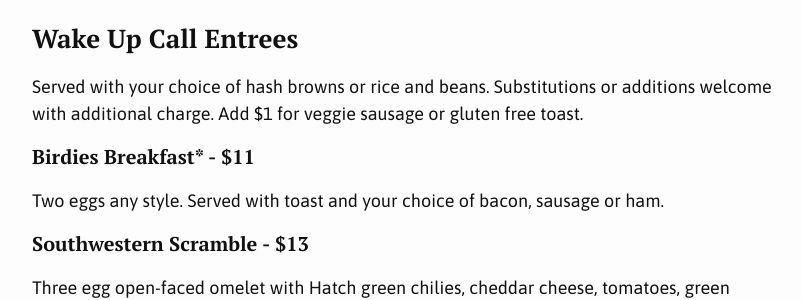
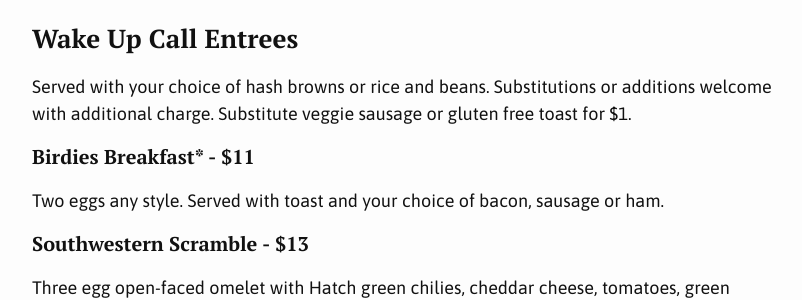
Before and after one commit to birdiescafe/birdiescafe.github.io, a Jekyll site: the page built from menu_081818.md, in a window 1280 px wide and 900 px high, scrolled down 725 px. Shown: the part 184-484 px from the top of the window, without its empty margins (238-1040 px from the left). Built offline with Jekyll 4.4.1, drawn with Linux system fonts in a browser that asks for light colours; part of the change alters nothing that is shown; some of the changed text lies outside the part shown.

Commit message:
Update menu_081818.md

```diff
--- a/menu_081818.md
+++ b/menu_081818.md
@@ -12,7 +12,7 @@ permalink: /menu_081217/
 7 a.m. to 2-ish
 
 ### Wake Up Call Entrees
-Served with your choice of hash browns or rice and beans. Substitutions or additions welcome with additional charge. Add $1 for veggie sausage or gluten free toast.
+Served with your choice of hash browns or rice and beans. Substitutions or additions welcome with additional charge. Substitute veggie sausage or gluten free toast for $1.
 
 #### Birdies Breakfast* - $11
 Two eggs any style. Served with toast and your choice of bacon, sausage or ham.
@@ -187,7 +187,7 @@ Nitro Coffee, Hazelnut Vodka, Baileys, Kahlua and Chocolate.
 House bubbles, raspberry vodka, pineapple and pomegranate.
 
 ### Non-Alcoholic Beverages
-- Coffee 4 Kids Nitro Cold Brew $5
+- Riff Cold Brew $5
 - Kombucha $5
 - Coffee (Caffe Umbria) - $3.50
 - Small or large orange, apple, cranberry, pomegranate, tomato or grapefruit juice
@@ -209,4 +209,4 @@ _Gluten free, vegetarian, and vegan options available, substitutions welcome_
 
 **Consuming raw or uncooked meats, poultry, seafood, shellfish or eggs may increase your risk of food borne illness*
 
-(Updated August 2018)
+(Updated November 2018)
```
